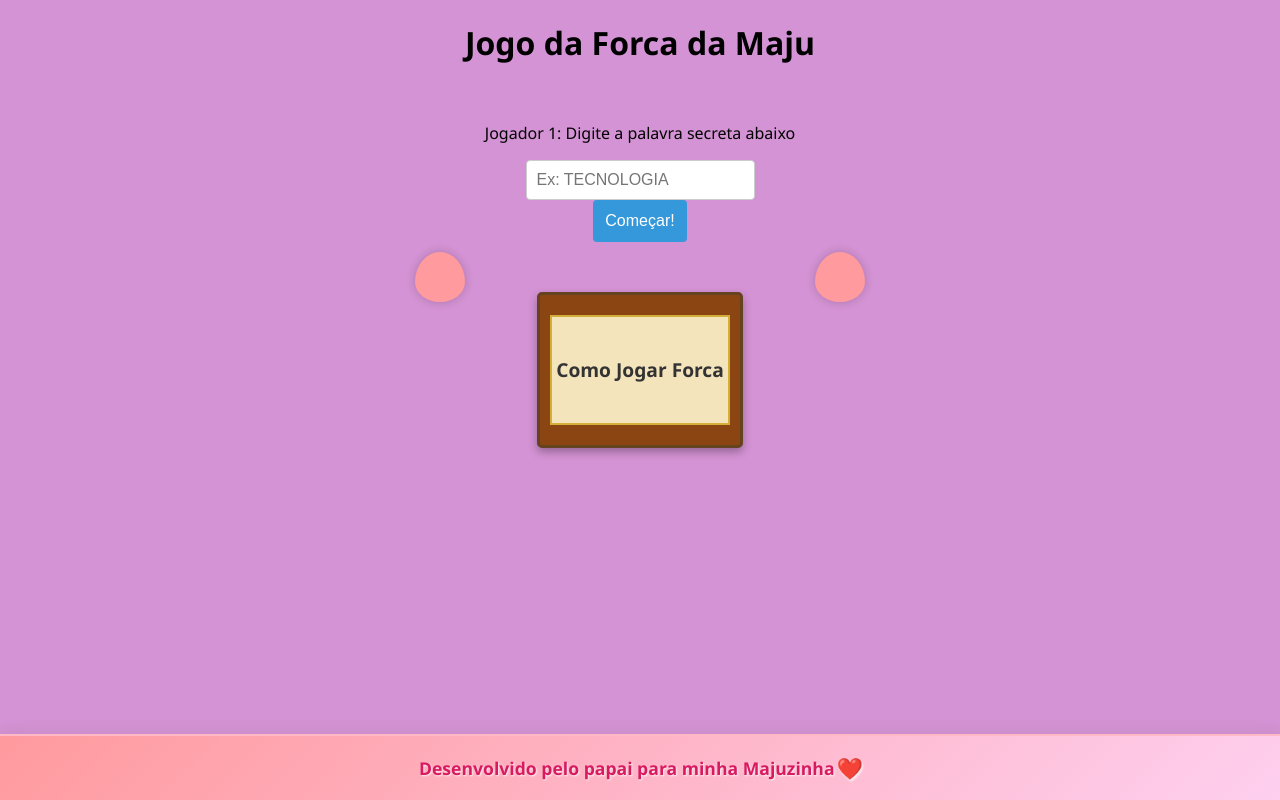
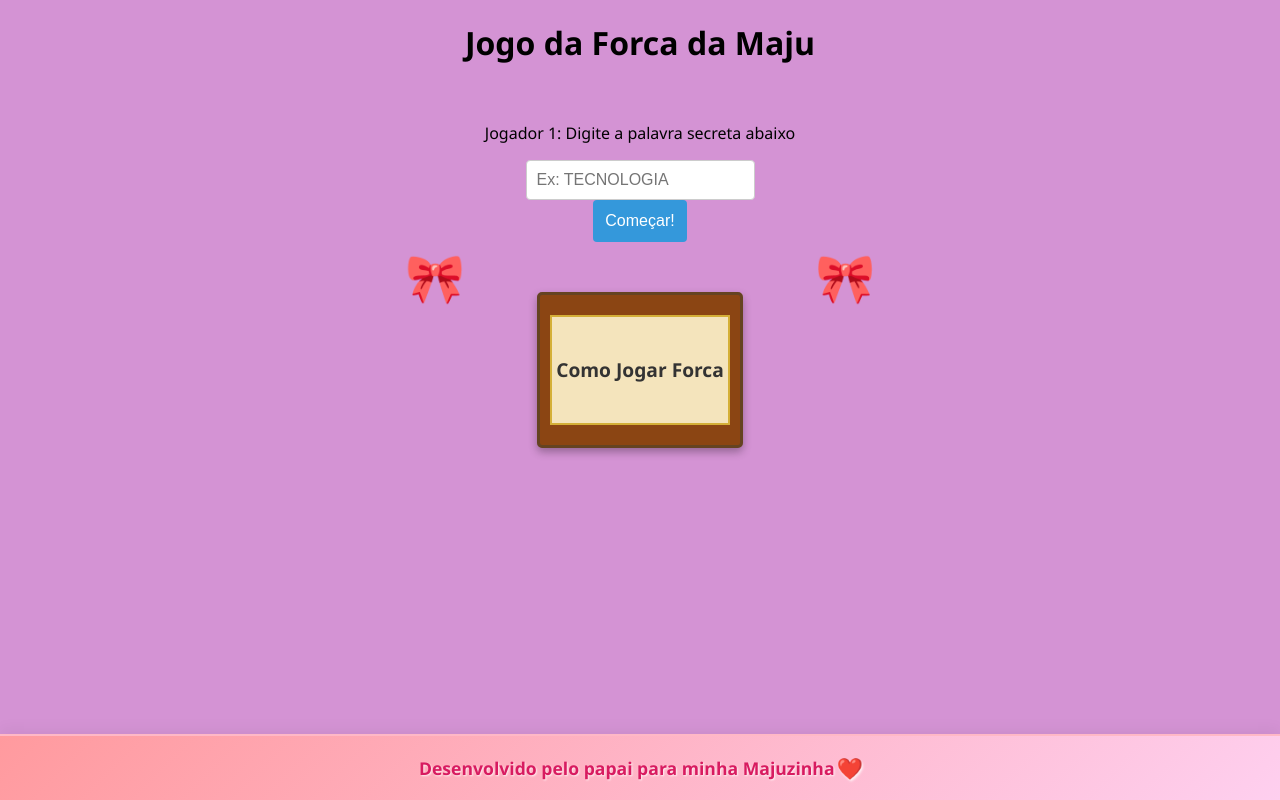
Before and after one commit to OdairMessiasJr/Jogo-da-forca, a plain HTML site: page index.html in a window 1280 px wide. Drawn offline with Linux system fonts and the light colour scheme.

Commit message:
Substituir laços CSS por emojis de laço rosa

```diff
--- a/forca.css
+++ b/forca.css
@@ -55,32 +55,22 @@ button:disabled {
 
 .setup-area {
     margin: 20px;
+    display: flex;
+    align-items: center;
+    justify-content: center;
+}
+
+.laco-esquerdo,
+.laco-direito {
+    font-size: 3rem;
+    margin: 0 20px;
+}
+
+.conteudo {
     text-align: center;
-    position: relative;
     display: flex;
     flex-direction: column;
     align-items: center;
-}
-
-.setup-area::before,
-.setup-area::after {
-    content: '';
-    position: absolute;
-    top: 50%;
-    transform: translateY(-50%);
-    width: 50px;
-    height: 50px;
-    background: #ff9a9e;
-    border-radius: 50% 50% 50% 50% / 60% 60% 40% 40%;
-    box-shadow: 0 0 10px rgba(0,0,0,0.2);
-}
-
-.setup-area::before {
-    left: -70px;
-}
-
-.setup-area::after {
-    right: -70px;
 }
 
 #livro {
--- a/index.html
+++ b/index.html
@@ -13,12 +13,16 @@
     <h1>Jogo da Forca da Maju</h1>
 
     <div id="setup" class="setup-area">
-        <p>Jogador 1: Digite a palavra secreta abaixo</p>
-        <input type="password" id="inputPalavra" placeholder="Ex: TECNOLOGIA">
-        <button onclick="iniciarJogo()">Começar!</button>
-        <div id="livro" onclick="abrirInstrucoes()">
-            <div class="capa">Como Jogar Forca</div>
+        <div class="laco-esquerdo">🎀</div>
+        <div class="conteudo">
+            <p>Jogador 1: Digite a palavra secreta abaixo</p>
+            <input type="password" id="inputPalavra" placeholder="Ex: TECNOLOGIA">
+            <button onclick="iniciarJogo()">Começar!</button>
+            <div id="livro" onclick="abrirInstrucoes()">
+                <div class="capa">Como Jogar Forca</div>
+            </div>
         </div>
+        <div class="laco-direito">🎀</div>
         <div id="instrucoes">
             <h3>Instruções do Jogo da Forca</h3>
             <p>1. O Jogador 1 digita uma palavra secreta.</p>
```
